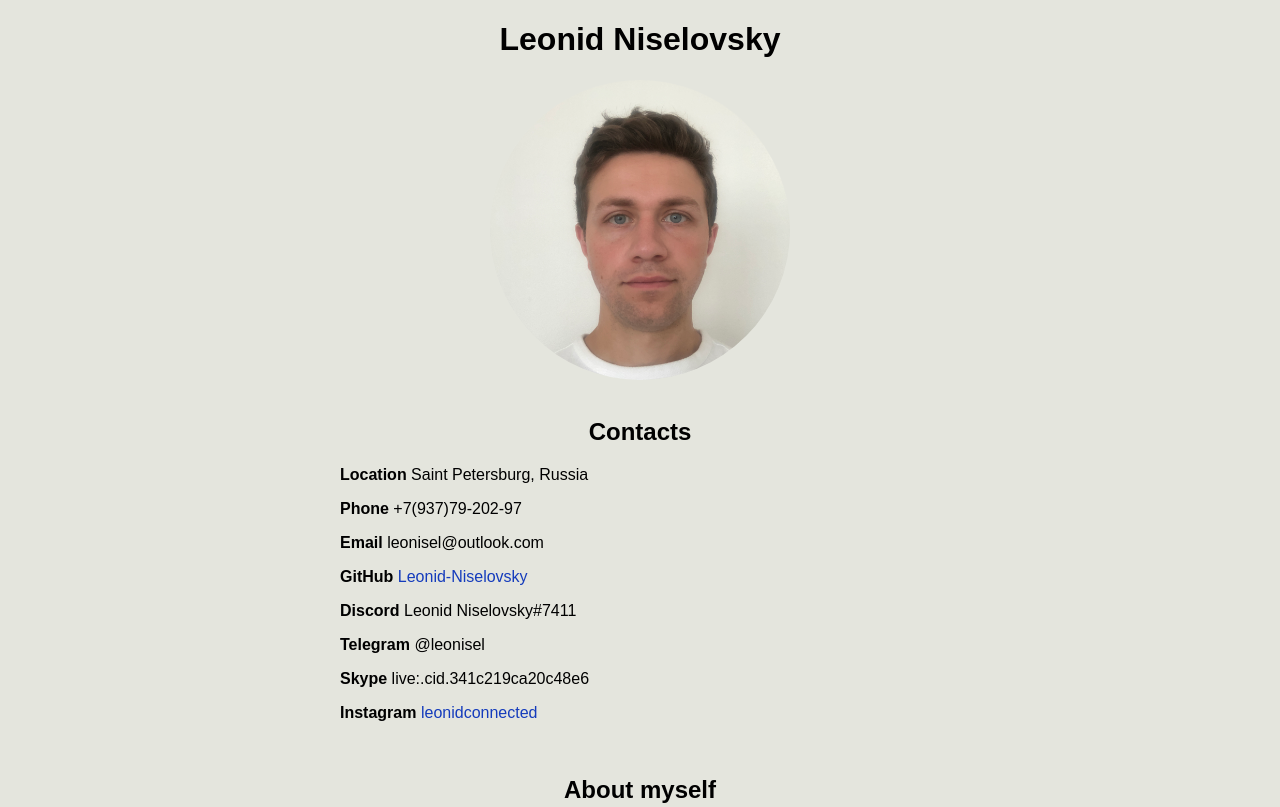
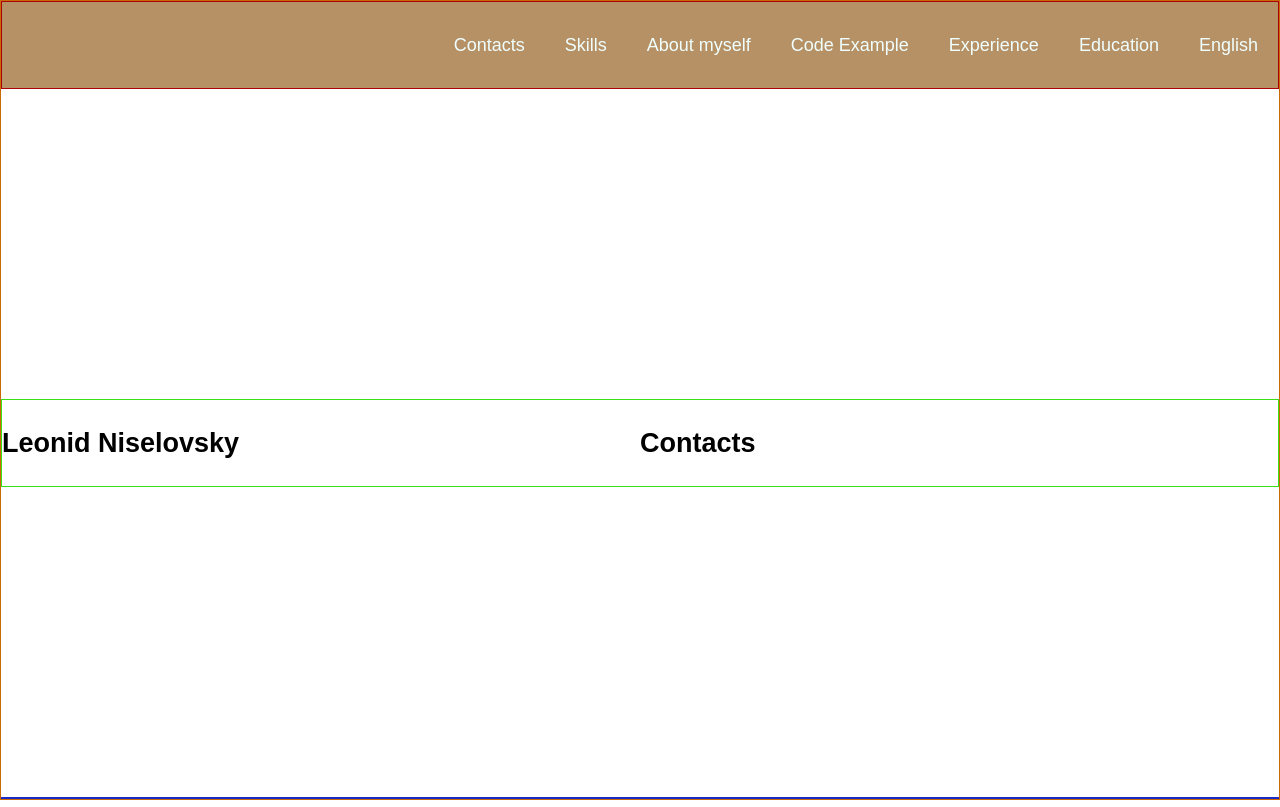
Before and after one commit to Leonid-Niselovsky/rsschool-cv, a plain HTML site: page index.html in a window 1280 px wide. Shown: the top 807 px of the page. Drawn offline with Linux system fonts and the light colour scheme.

Commit message:
feat: add semantic sections

```diff
--- a/css/style.css
+++ b/css/style.css
@@ -1,4 +1,90 @@
+* {
+  box-sizing: border-box;
+}
+
 body {
+  display: flex;
+  flex-direction: column;
+  justify-content: space-between;
+  min-height: 100vh;
+  margin: 0px;
+  padding: 0px;
+  font-family: Arial, Helvetica, sans-serif;
+  font-size: 18px;
+  font-weight: 400;
+  line-height: 1.5;
+  color: black;
+
+  border: 1px solid rgb(200, 105, 4);
+}
+
+.header {
+  margin: 0px;
+  background-color: rgb(181, 145, 101);
+  border: 1px solid rgb(172, 2, 11);
+}
+
+.main {
+  margin: 0px;
+  border: 1px solid rgb(58, 223, 21);
+}
+
+.footer {
+  margin: 0px;
+  border: 1px solid rgb(28, 42, 202);
+}
+
+.container {
+  max-width: 1440px;
+  margin: 0 auto;
+}
+
+.nav-list {
+  display: flex;
+  justify-content:flex-end;
+  align-items: center;
+  list-style: none;
+}
+
+.nav-link {
+  padding: 0 20px;
+  line-height: 50px;
+}
+
+.link {
+    text-decoration: none;
+    color: azure;
+
+}
+
+.link:hover {
+  color: rgb(237, 235, 233);
+}
+
+.main-container {
+  display: flex;
+  flex-wrap: wrap;
+
+}
+
+.section {
+  width: 50%;
+}
+
+@media (max-width: 768px) {
+  .section {
+    width: 100%;
+  }
+}
+
+.section-title {
+  font-size: 20px;
+  font-weight: 400;
+  text-transform: uppercase;
+  letter-spacing: 5px;
+  color: #829985;
+
+/* body {
     background-color: #E4E5DD;
     font-family: Arial, Helvetica, sans-serif;
 }
@@ -6,7 +92,7 @@ body {
 .container {
     width: 600px;
     margin: auto auto;
-    /* border: 1px solid red; */
+    border: 1px solid red;
 }
 
 h1 {
@@ -32,4 +118,4 @@ a {
 
 pre {
     font-size: 16px;
-}
+} */
--- a/index.html
+++ b/index.html
@@ -1,16 +1,45 @@
 <!DOCTYPE html>
 <html lang="en">
 <head>
-    <meta charset="UTF-8">
-    <meta http-equiv="X-UA-Compatible" content="IE=edge">
-    <meta name="viewport" content="width=device-width, initial-scale=1.0">
-    <link rel="stylesheet" href="css/style.css">
-    <title>rsschool-cv-html</title>
+  <meta charset="UTF-8">
+  <meta http-equiv="X-UA-Compatible" content="IE=edge">
+  <meta name="viewport" content="width=device-width, initial-scale=1.0">
+  <link rel="stylesheet" href="css/style.css">
+  <link rel="icon" href="assets/icon.ico">
+  <title>CV</title>
 </head>
 <body>
-    <div class="container">
+  <header class="header" >
+    <nav class="nav">
+      <ul class="nav-list">
+        <li class="nav-item"><a href="" class="nav-link link">Contacts</a></li>
+        <li class="nav-item"><a href="" class="nav-link link">Skills</a></li>
+        <li class="nav-item"><a href="" class="nav-link link">About myself</a></li>
+        <li class="nav-item"><a href="" class="nav-link link">Code Example</a></li>
+        <li class="nav-item"><a href="" class="nav-link link">Experience</a></li>
+        <li class="nav-item"><a href="" class="nav-link link">Education</a></li>
+        <li class="nav-item"><a href="" class="nav-link link">English</a></li>
+      </ul>
+    </nav>
+    <div class="container"></div>
+  </header>
+  <main class="main main-container">
+    <section class="section" id="name">
+      <h1>Leonid Niselovsky</h1>
+    </section>
+    <section class="contacts" id="name">
+      <h2>Contacts</h2>
+    </section>
+    <div class="container"></div>
+  </main>
+  <footer class="footer">
+    <div class="container"></div>
+  </footer>
+
+
+    <!-- <div class="container">
         <H1>Leonid Niselovsky</H1>
-        <img src="img/avatar.jpg" alt="my avatar">
+        <img src="assets/img/avatar.jpg" alt="my photo">
         <br>
         <h2>Contacts</h2>
         <p> <b>Location</b> Saint Petersburg, Russia</p>
@@ -86,6 +115,6 @@
         <br>
         <h2>English</h2>
         <p>I have a pre-intermediate level of English <b>B1</b></p>
-    </div>
+    </div> -->
 </body>
 </html>
```
Also changed, not shown: assets/icon.ico (added), assets/img/avatar.jpg (renamed from img/avatar.jpg).
